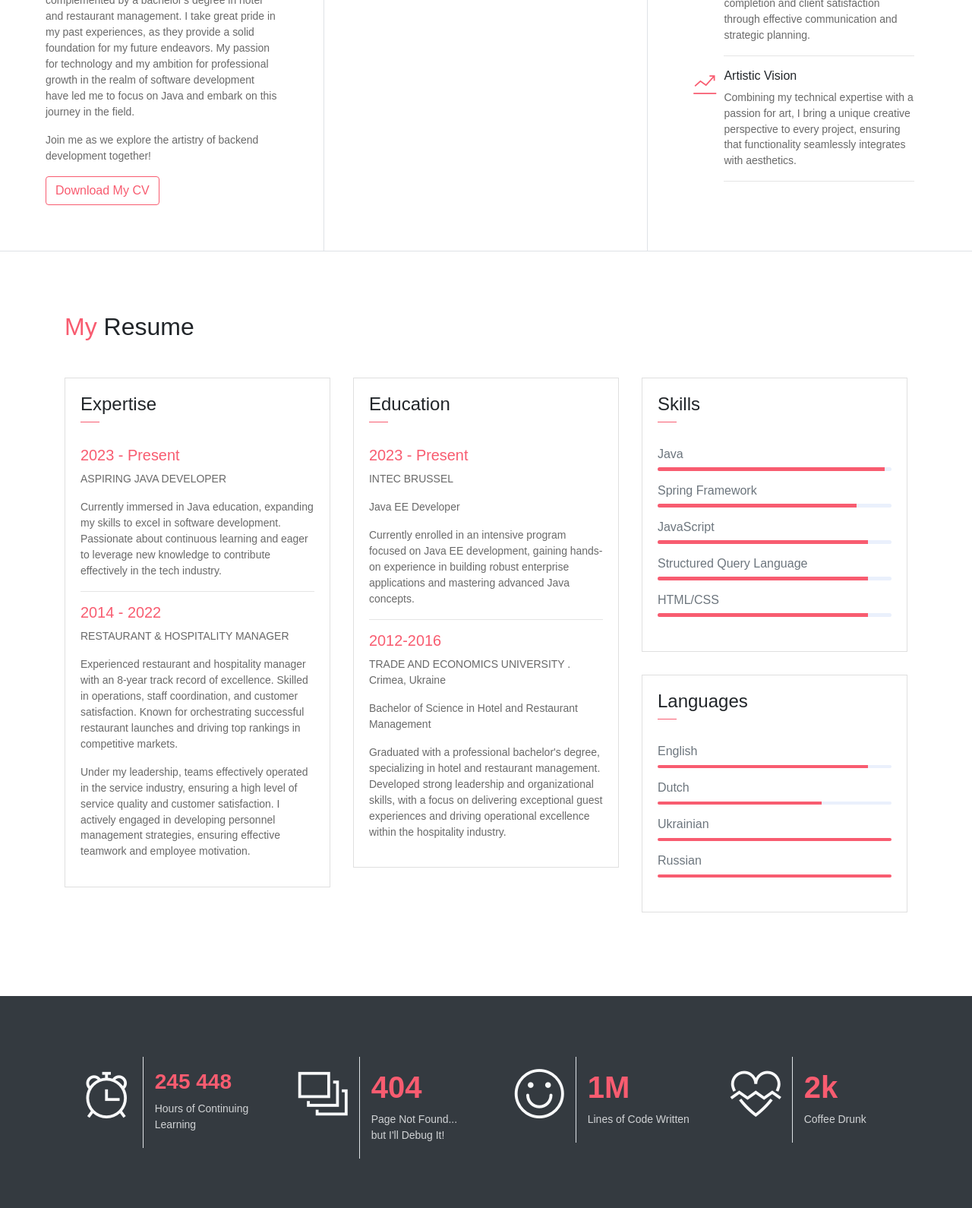
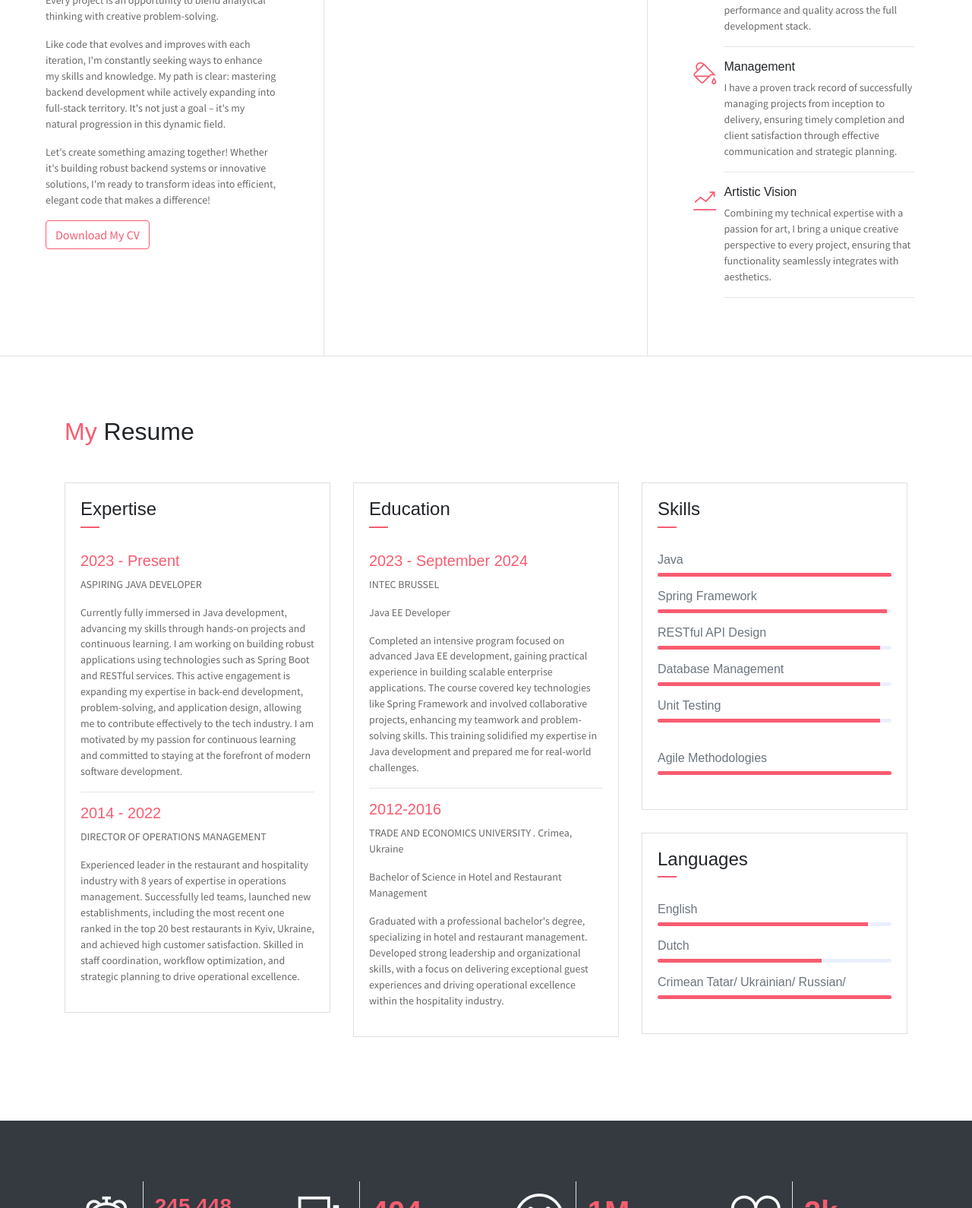
Before and after one commit to 9elmaz9/elmaz_dzhelianchyk, a website: page index.html in a window 1280 px wide. Shown: the part 1104-2694 px from the top of the page at 76% size. Drawn offline with Linux system fonts and the light colour scheme.

Commit message:
Updated project files

```diff
--- a/index.html
+++ b/index.html
@@ -29,6 +29,18 @@
                 <h4 class="header-subtitle" >Hello, I am</h4>
                 <br>
                 <h1 class="header-title">Elmaz Dzhelianchyk</h1>
+                <style>
+                    .header-title {
+                      font-size: 5vw; /* Размер шрифта будет пропорционален ширине экрана */
+
+                    }
+
+                    @media (max-width: 600px) {
+                      .header-title {
+                        font-size: 6vw; /* Дополнительная настройка для мобильных устройств */
+                      }
+                    }
+                  </style>
               <!--  <h6 class="header-mono" >Back end   Developer</h6>
                 <button class="btn btn-primary btn-rounded" onclick="printResume()"><i class="ti-printer pr-2"></i>Print Resume</button>    -->
 
@@ -223,10 +235,17 @@
                 <h3 class="font-weight-light">Who am I ?</h3>
                 <span class="line mb-5"></span>
                 <h5 class="mb-3">A Java Backend Developer</h5>
-                <p class="mt-20">Welcome to my digital realm! Greetings from our beautiful planet! I'm a Java backend developer, passionately crafting digital solutions at the intersection of code and creativity. With a love for art and a knack for management, I bring a unique blend of technical expertise and aesthetic sensibility to every project.</p>
-                <p class="mt-20">Originally from Ukraine, I relocated to Belgium just two years ago. My professional journey spans over 8 years in management, complemented by a bachelor's degree in hotel and restaurant management. I take great pride in my past experiences, as they provide a solid foundation for my future endeavors. My passion for technology and my ambition for professional growth in the realm of software development have led me to focus on Java and embark on this journey in the field.</p>
-                <p class="mt-20">Join me as we explore the artistry of backend development together!</p>
-                <button class="btn btn-outline-danger"><a href="/CV_ELMAZ_DZHELIANCHYK.pdf" download></i>Download My CV</button>
+                <p class="mt-20">Welcome to my digital realm! I'm a Java Backend Developer who combines technical precision with creative vision. Originally from Ukraine and now based in Belgium, I bring a unique perspective shaped by my journey from management to software development.</p>
+                <p class="mt-20">Think of me as a tech enthusiast with an artist's eye and a manager's mind. This diverse background isn't just my history – it's my superpower, enabling me to see solutions where others might see obstacles. Every project is an opportunity to blend analytical thinking with creative problem-solving.</p>
+                <p class="mt-20">Like code that evolves and improves with each iteration, I'm constantly seeking ways to enhance my skills and knowledge. My path is clear: mastering backend development while actively expanding into full-stack territory. It's not just a goal – it's my natural progression in this dynamic field.</p>
+                <p class="mt-20">Let's create something amazing together! Whether it's building robust backend systems or innovative solutions, I'm ready to transform ideas into efficient, elegant code that makes a difference!</p>
+
+           <!-- <button class="btn btn-outline-danger"><a href="/CV_ELMAZ_DZHELIANCHYK.pdf" download></i>Download My CV</button>  -->
+
+                    <button class="btn btn-outline-danger">
+                        <a href="/CV_ELMAZ_DZHELIANCHYK.pdf" download style="text-decoration: none; color: inherit;">Download My CV</a>
+                      </button>
+
             </div>
 
 
@@ -239,6 +258,10 @@
                     <li><span>Phone</span> : + 32 479 40 88 96</li>
                     <li><span>Skype</span> : Elmaz Dzhelianchyk </li>
                     <li><span>Address</span> :  9700  Belgium</li>
+                    <li><span>Linkedin</span> :  </li>
+                    <li><span>github</span> :  </li>
+
+
                 </ul>
 
 
@@ -259,8 +282,8 @@
                 <div class="row">
                     <div class="col-1 text-danger pt-1"><i class="ti-widget icon-lg"></i></div>
                     <div class="col-10 ml-auto mr-3">
-                        <h6>Web Development</h6>With extensive experience in Java backend development, I specialize in building robust, scalable, and efficient backend systems that power complex web applications.
-                        <p class="subtitle"></p>
+                        <h6>Web Development</h6>
+                        <p class="subtitle">In the realm of software development, I excel at crafting robust Java backend solutions while actively growing into frontend technologies. My foundation combines solid Java principles, Spring Framework expertise, and confident navigation of RESTful APIs and SQL databases. Clean code and thorough testing aren't just practices – they're my standards. As I bridge the gap between backend mastery and frontend exploration, I bring a commitment to performance and quality across the full development stack.</p>
                         <hr>
                     </div>
                 </div>
@@ -305,7 +328,7 @@
 
                             <h6 class="title text-danger">2023 - Present</h6>
                             <P>ASPIRING JAVA DEVELOPER </P>
-                            <P class="subtitle">Currently immersed in Java education, expanding my skills to excel in software development. Passionate about continuous learning and eager to leverage new knowledge to contribute effectively in the tech industry.</P>
+                            <P class="subtitle"> Currently fully immersed in Java development, advancing my skills through hands-on projects and continuous learning. I am working on building robust applications using technologies such as Spring Boot and RESTful services. This active engagement is expanding my expertise in back-end development, problem-solving, and application design, allowing me to contribute effectively to the tech industry. I am motivated by my passion for continuous learning and committed to staying at the forefront of modern software development.</P>
                             <hr>
                             <!--
                             <h6 class="title text-danger">2016 - 2017</h6>
@@ -313,11 +336,12 @@
                             <P class="subtitle">Lorem ipsum dolor sit amet, consectetur adipisicing elit. Nostrum recusandae, cupiditate ullam dolor ratione repellendus.aliquid repudiandae saepe!.</P>
                             <hr>-->
                             <h6 class="title text-danger">2014 - 2022</h6>
-                            <P>RESTAURANT & HOSPITALITY MANAGER</P>
-                            <P class="subtitle">Experienced restaurant and hospitality manager with an 8-year track record of excellence. Skilled in operations, staff coordination, and customer satisfaction. Known for orchestrating successful restaurant launches and driving top rankings in competitive markets.</P>
-                            <!-- Under my leadership, teams consistently upheld high service standards, fostering customer satisfaction. Through proactive personnel management, I promoted effective teamwork and employee motivation.-->
+                            <P>DIRECTOR OF OPERATIONS MANAGEMENT</P>
+                            <P class="subtitle">Experienced leader in the restaurant and hospitality industry with 8 years of expertise in operations management. Successfully led teams, launched new establishments, including the most recent one ranked in the top 20 best restaurants in Kyiv, Ukraine, and achieved high customer satisfaction. Skilled in staff coordination, workflow optimization, and strategic planning to drive operational excellence.</P>
+                            <!-- Under my leadership, teams consistently upheld high service standards, fostering customer satisfaction. Through proactive personnel management, I promoted effective teamwork and employee motivation.
                                 <P class="subtitle">Under my leadership, teams effectively operated in the service industry, ensuring a high level of service quality and customer satisfaction. I actively engaged in developing personnel management strategies, ensuring effective teamwork and employee motivation.</P>
-                        </div>
+                        -->
+                            </div>
                     </div>
                 </div>
                 <div class="col-md-6 col-lg-4">
@@ -329,10 +353,10 @@
                             </div>
                         </div>
                         <div class="card-body">
-                            <h6 class="title text-danger">2023 - Present</h6>
+                            <h6 class="title text-danger">2023 - September 2024</h6>
                             <P>INTEC BRUSSEL </P>   <!-- here write anout spesialictic moment too -->
                             <P>Java EE Developer </P>
-                            <P class="subtitle">Currently enrolled in an intensive program focused on Java EE development, gaining hands-on experience in building robust enterprise applications and mastering advanced Java concepts.</P>
+                            <P class="subtitle">Completed an intensive program focused on advanced Java EE development, gaining practical experience in building scalable enterprise applications. The course covered key technologies like Spring Framework and involved collaborative projects, enhancing my teamwork and problem-solving skills. This training solidified my expertise in Java development and prepared me for real-world challenges.</P>
                             <hr>
                             <!--
                             <h6 class="title text-danger">2016 - 2017</h6>
@@ -363,28 +387,34 @@
                         <div class="card-body pb-2">
                            <h6>Java</h6>
                             <div class="progress mb-3">
-                                <div class="progress-bar bg-danger" role="progressbar" style="width: 97%" aria-valuenow="25" aria-valuemin="0" aria-valuemax="100"></div>
+                                <div class="progress-bar bg-danger" role="progressbar" style="width: 100%" aria-valuenow="25" aria-valuemin="0" aria-valuemax="100"></div>
                             </div>
                             <h6>Spring Framework</h6>
                             <div class="progress mb-3">
-                              <div class="progress-bar bg-danger" role="progressbar" style="width: 85%" aria-valuenow="25" aria-valuemin="0" aria-valuemax="100"></div>
+                              <div class="progress-bar bg-danger" role="progressbar" style="width: 98%" aria-valuenow="25" aria-valuemin="0" aria-valuemax="100"></div>
                             </div>
                             <!--<h6>Hibernate</h6>
                             <div class="progress mb-3">
                                 <div class="progress-bar bg-danger" role="progressbar" style="width: 80%" aria-valuenow="50" aria-valuemin="0" aria-valuemax="100"></div>
                             </div> -->
-                            <h6>JavaScript </h6>
+                            <h6>RESTful API Design</h6>
                             <div class="progress mb-3">
-                                <div class="progress-bar bg-danger" role="progressbar" style="width: 90%" aria-valuenow="75" aria-valuemin="0" aria-valuemax="100"></div>
+                                <div class="progress-bar bg-danger" role="progressbar" style="width: 95%" aria-valuenow="75" aria-valuemin="0" aria-valuemax="100"></div>
                             </div>
-                            <h6>Structured Query Language</h6>
+                            <h6>Database Management</h6>
                             <div class="progress mb-3">
-                                <div class="progress-bar bg-danger" role="progressbar" style="width: 90%" aria-valuenow="75" aria-valuemin="0" aria-valuemax="100"></div>
+                                <div class="progress-bar bg-danger" role="progressbar" style="width: 95%" aria-valuenow="75" aria-valuemin="0" aria-valuemax="100"></div>
                             </div>
 
-                            <h6>HTML/CSS </h6>
+                            <h6>Unit Testing</h6>
                             <div class="progress mb-3">
-                                <div class="progress-bar bg-danger" role="progressbar" style="width: 90%" aria-valuenow="75" aria-valuemin="0" aria-valuemax="100"></div>
+                                <div class="progress-bar bg-danger" role="progressbar" style="width: 95%" aria-valuenow="75" aria-valuemin="0" aria-valuemax="100"></div>
+                            </div>
+                            <br>
+
+                            <h6>Agile Methodologies</h6>
+                            <div class="progress mb-3">
+                                <div class="progress-bar bg-danger" role="progressbar" style="width: 100%" aria-valuenow="75" aria-valuemin="0" aria-valuemax="100"></div>
                             </div>
                             <br>
 
@@ -407,14 +437,12 @@
                             <div class="progress mb-3">
                                 <div class="progress-bar bg-danger" role="progressbar" style="width:70%" aria-valuenow="25" aria-valuemin="0" aria-valuemax="100"></div>
                             </div>
-                            <h6>Ukrainian</h6>
+                            <h6>
+                                Crimean Tatar/ Ukrainian/ Russian/</h6>
                             <div class="progress mb-3">
                                 <div class="progress-bar bg-danger" role="progressbar" style="width: 100%" aria-valuenow="50" aria-valuemin="0" aria-valuemax="100"></div>
                             </div>
-                            <h6>Russian</h6>
-                            <div class="progress mb-3">
-                                <div class="progress-bar bg-danger" role="progressbar" style="width: 100%" aria-valuenow="50" aria-valuemin="0" aria-valuemax="100"></div>
-                            </div>
+
                             <br>
                         </div>
                     </div>
@@ -485,16 +513,16 @@
             <div class="portfolio">
                 <div class="filters">
                     <a href="#" data-filter=".new" class="active">
-                        Projects
+                       All Projects
                     </a>
                     <a href="#" data-filter=".advertising">
-                        Java
+                        Core Java
                     </a>
                     <a href="#" data-filter=".branding">
-                        JavaScript
+                        Web Applications
                     </a>
                     <a href="#" data-filter=".web">
-                        HTML
+                        Data Management
                     </a>
                 </div>
 
```
Also changed, not shown: assets/css/elmaz.css, 1 other file.
